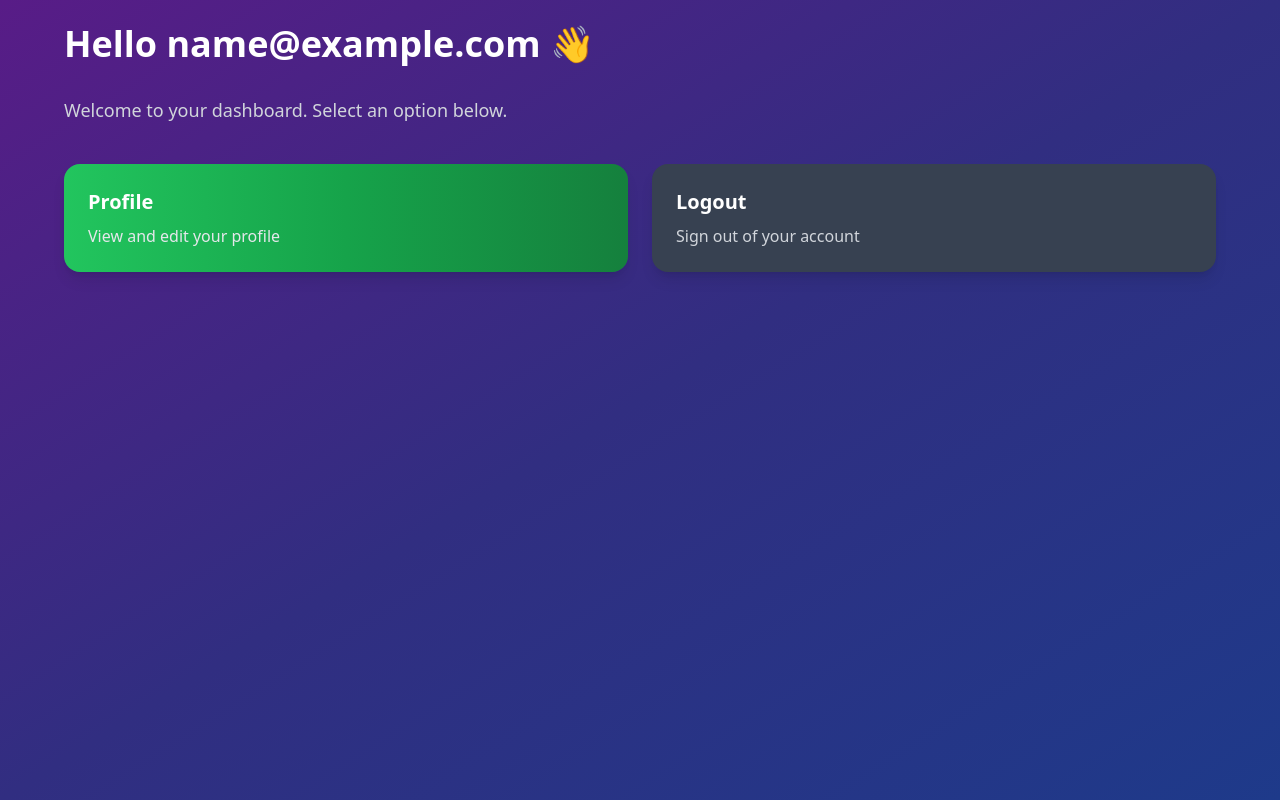
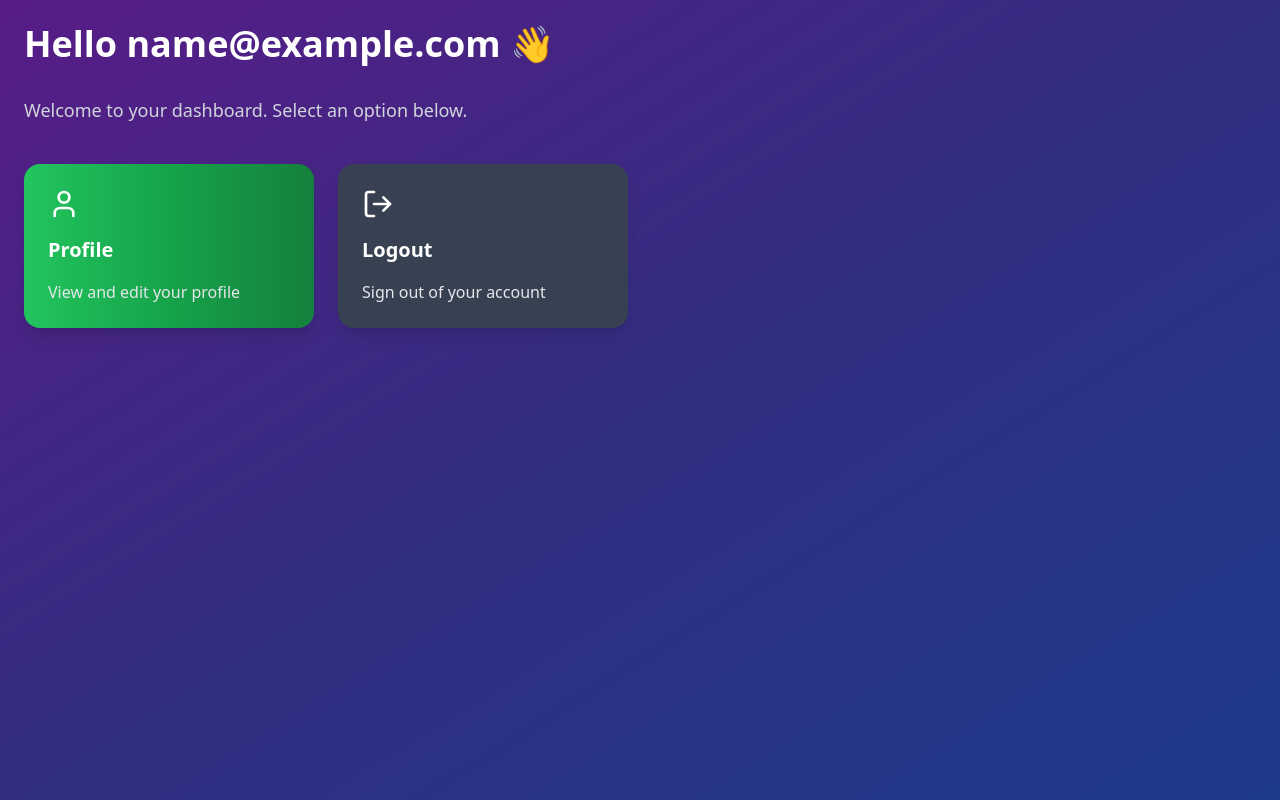
Before and after one commit to AtharvaC1810/employee-login, a Next.js app in the folder frontend-app/: page /dashboard in a window 1280 px wide. Built offline with nearby package versions, Linux system fonts and the light colour scheme; sample sign-in values are in the browser's storage.

Commit message:
added role management

```diff
--- a/frontend-app/package.json
+++ b/frontend-app/package.json
@@ -12,6 +12,7 @@
     "axios": "^1.13.2",
     "js-cookie": "^3.0.5",
     "jwt-decode": "^4.0.0",
+    "lucide-react": "^0.555.0",
     "next": "^16.0.3",
     "react": "^18.3.1",
     "react-dom": "^18.3.1"
--- a/frontend-app/src/app/dashboard/page.tsx
+++ b/frontend-app/src/app/dashboard/page.tsx
@@ -3,6 +3,12 @@
 import { useEffect, useState } from "react";
 import { useRouter } from "next/navigation";
 import {jwtDecode} from "jwt-decode";
+import {
+  User as UserIcon,
+  Users as UsersIcon,
+  ShieldCheck as RoleIcon,
+  LogOut as LogoutIcon,
+} from "lucide-react";
 
 export default function DashboardPage() {
   const router = useRouter();
@@ -35,9 +41,44 @@ export default function DashboardPage() {
     router.push("/login");
   };
 
+  const cards = [
+    {
+      title: "Profile",
+      desc: "View and edit your profile",
+      icon: <UserIcon size={32} />,
+      action: () => router.push("/profile"),
+      visible: true,
+      bg: "bg-gradient-to-r from-green-500 via-green-600 to-green-700",
+    },
+    {
+      title: "User Management",
+      desc: "View, create, edit, and delete users",
+      icon: <UsersIcon size={32} />,
+      action: () => router.push("/users"),
+      visible: role === "ADMIN",
+      bg: "bg-gradient-to-r from-purple-600 via-pink-500 to-red-500",
+    },
+    {
+      title: "Role Management",
+      desc: "Assign and manage user roles",
+      icon: <RoleIcon size={32} />,
+      action: () => router.push("/roles"),
+      visible: role === "ADMIN",
+      bg: "bg-gradient-to-r from-yellow-500 via-orange-500 to-red-500",
+    },
+    {
+      title: "Logout",
+      desc: "Sign out of your account",
+      icon: <LogoutIcon size={32} />,
+      action: logout,
+      visible: true,
+      bg: "bg-gray-700",
+    },
+  ];
+
   return (
     <div className="min-h-screen bg-gradient-to-br from-purple-900 via-indigo-900 to-blue-900 p-6">
-      <div className="max-w-6xl mx-auto">
+      <div className="max-w-7xl mx-auto">
         <h1 className="text-4xl font-extrabold text-white mb-8">
           Hello {username} 👋
         </h1>
@@ -46,35 +87,20 @@ export default function DashboardPage() {
           Welcome to your dashboard. Select an option below.
         </p>
 
-        <div className="grid grid-cols-1 sm:grid-cols-2 gap-6">
-          {/* Profile Card */}
-          <div
-            onClick={() => router.push("/profile")}
-            className="cursor-pointer bg-gradient-to-r from-green-500 via-green-600 to-green-700 rounded-2xl shadow-lg p-6 text-white hover:scale-105 transition-transform"
-          >
-            <h2 className="text-xl font-bold mb-2">Profile</h2>
-            <p className="text-gray-200">View and edit your profile</p>
-          </div>
-
-          {/* User Management Card - Admin Only */}
-          {role === "ADMIN" && (
-            <div
-              onClick={() => router.push("/users")}
-              className="cursor-pointer bg-gradient-to-r from-purple-600 via-pink-500 to-red-500 rounded-2xl shadow-lg p-6 text-white hover:scale-105 transition-transform"
-            >
-              <h2 className="text-xl font-bold mb-2">User Management</h2>
-              <p className="text-gray-200">View, create, edit, and delete users</p>
-            </div>
-          )}
-
-          {/* Logout Card */}
-          <div
-            onClick={logout}
-            className="cursor-pointer bg-gray-700 rounded-2xl shadow-lg p-6 text-white hover:bg-gray-800 hover:scale-105 transition-transform"
-          >
-            <h2 className="text-xl font-bold mb-2">Logout</h2>
-            <p className="text-gray-300">Sign out of your account</p>
-          </div>
+        <div className="grid grid-cols-1 sm:grid-cols-2 lg:grid-cols-4 gap-6">
+          {cards
+            .filter(card => card.visible)
+            .map((card, idx) => (
+              <div
+                key={idx}
+                onClick={card.action}
+                className={`${card.bg} cursor-pointer rounded-2xl shadow-lg p-6 flex flex-col items-start gap-4 text-white hover:scale-105 transition-transform`}
+              >
+                <div>{card.icon}</div>
+                <h2 className="text-xl font-bold">{card.title}</h2>
+                <p className="text-gray-200">{card.desc}</p>
+              </div>
+            ))}
         </div>
       </div>
     </div>
--- /dev/null
+++ b/frontend-app/src/app/roles.tsx
@@ -0,0 +1,100 @@
+"use client";
+
+import { useEffect, useState } from "react";
+import { useRouter } from "next/navigation";
+
+interface User {
+  id: number;
+  name: string;
+  email: string;
+  role: string;
+}
+
+export default function RoleManagementPage() {
+  const router = useRouter();
+  const [users, setUsers] = useState<User[]>([]);
+  const [loading, setLoading] = useState(true);
+  const [error, setError] = useState("");
+
+  const fetchUsers = async () => {
+    setLoading(true);
+    setError("");
+    try {
+      const token = localStorage.getItem("token");
+      const res = await fetch(`${process.env.NEXT_PUBLIC_API_URL}/users`, {
+        headers: { Authorization: `Bearer ${token}` },
+      });
+
+      if (!res.ok) throw new Error("Failed to fetch users");
+
+      const data = await res.json();
+      setUsers(data);
+    } catch (err: any) {
+      setError(err.message || "Error fetching users");
+    } finally {
+      setLoading(false);
+    }
+  };
+
+  useEffect(() => {
+    fetchUsers();
+  }, []);
+
+  const handleRoleChange = async (userId: number, newRole: string) => {
+    try {
+      const token = localStorage.getItem("token");
+
+      const res = await fetch(`${process.env.NEXT_PUBLIC_API_URL}/users/${userId}`, {
+        method: "PATCH",
+        headers: {
+          "Content-Type": "application/json",
+          Authorization: `Bearer ${token}`,
+        },
+        body: JSON.stringify({ role: newRole }),
+      });
+
+      if (!res.ok) throw new Error("Failed to update role");
+
+      setUsers(users.map(u => (u.id === userId ? { ...u, role: newRole } : u)));
+    } catch (err: any) {
+      alert(err.message || "Error updating role");
+    }
+  };
+
+  if (loading) return <p className="text-white text-center mt-10">Loading...</p>;
+  if (error) return <p className="text-red-500 text-center mt-10">{error}</p>;
+
+  return (
+    <div className="min-h-screen bg-gray-900 p-6 text-white">
+      <h1 className="text-3xl font-bold mb-6">Role Management</h1>
+      <table className="w-full table-auto border border-gray-700 rounded-lg overflow-hidden">
+        <thead>
+          <tr className="bg-gray-800">
+            <th className="px-4 py-2 text-left">Name</th>
+            <th className="px-4 py-2 text-left">Email</th>
+            <th className="px-4 py-2 text-left">Role</th>
+          </tr>
+        </thead>
+        <tbody>
+          {users.map(user => (
+            <tr key={user.id} className="border-b border-gray-700">
+              <td className="px-4 py-2">{user.name}</td>
+              <td className="px-4 py-2">{user.email}</td>
+              <td className="px-4 py-2">
+                <select
+                  value={user.role}
+                  onChange={e => handleRoleChange(user.id, e.target.value)}
+                  className="bg-gray-800 text-white px-2 py-1 rounded"
+                >
+                  <option value="INTERN">Intern</option>
+                  <option value="ENGINEER">Engineer</option>
+                  <option value="ADMIN">Admin</option>
+                </select>
+              </td>
+            </tr>
+          ))}
+        </tbody>
+      </table>
+    </div>
+  );
+}
```
Also changed, not shown: frontend-app/src/app/edit-profile/page.tsx (renamed from frontend-app/src/app/profile/edit/page.tsx), 1 other file (tests, documents, lock files or other folders).
